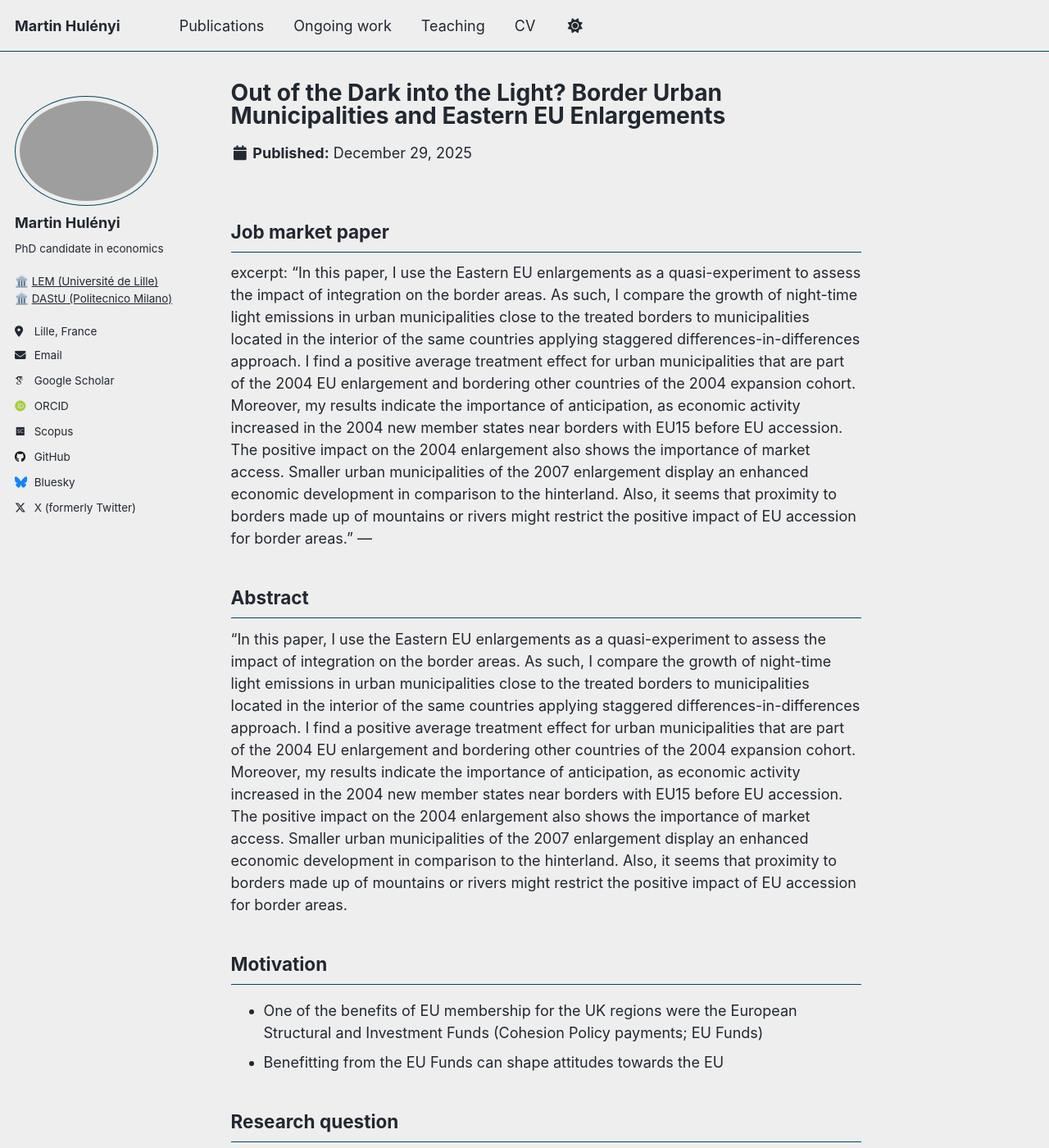
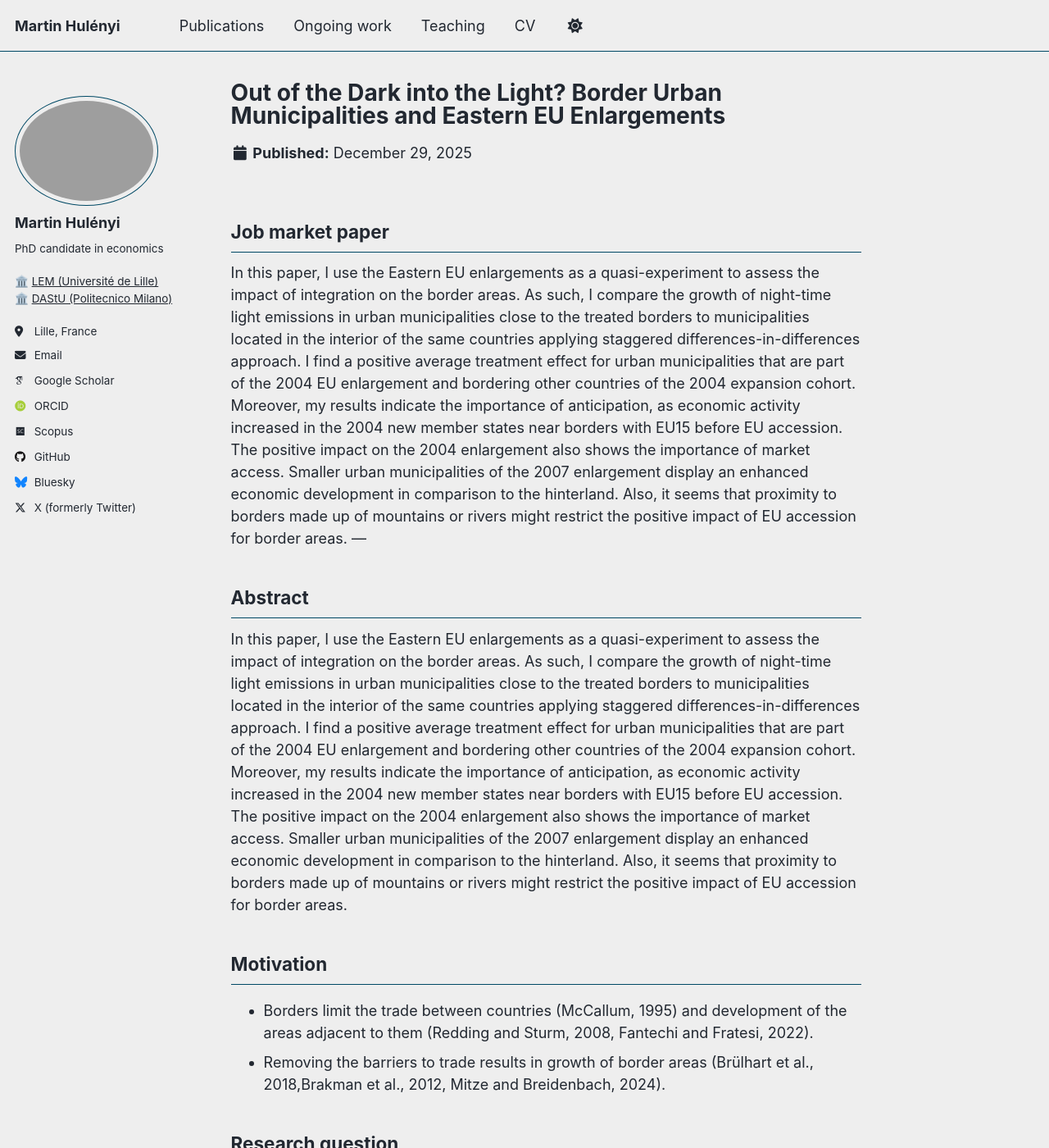
Before and after one commit to martinhulenyi/martinhulenyi.github.io, a Jekyll site: the page built from _ongoing_work/01_eu_funds_brexit.md, in a window 1280 px wide and 1400 px high. Shown: the whole window at 82% size. Built offline with Jekyll 4.4.1, drawn with Linux system fonts in a browser that asks for light colours; some web fonts are replaced; a script that is not in the unit is left out.

Commit message:
Update 01_eu_funds_brexit.md

```diff
--- a/_ongoing_work/01_eu_funds_brexit.md
+++ b/_ongoing_work/01_eu_funds_brexit.md
@@ -12,15 +12,15 @@ jmp: true
 ---
 
 ## Job market paper ##
-excerpt: "In this paper, I use the Eastern EU enlargements as a quasi-experiment to assess the impact of integration on the border areas. As such, I compare the growth of night-time light emissions in urban municipalities close to the treated borders  to municipalities located  in the interior of the same countries applying staggered differences-in-differences approach. I find a positive average treatment effect for urban municipalities that are part of the 2004 EU enlargement and bordering other  countries of the 2004 expansion cohort. Moreover, my results indicate the  importance of anticipation, as economic activity increased in the 2004 new member states near borders with EU15 before EU accession. The positive impact on the 2004 enlargement also shows the importance of market access. Smaller urban municipalities of the 2007 enlargement display an enhanced economic development in comparison to the hinterland. Also, it seems that proximity to borders made up of mountains or rivers might restrict the positive impact of EU accession for border areas."
+In this paper, I use the Eastern EU enlargements as a quasi-experiment to assess the impact of integration on the border areas. As such, I compare the growth of night-time light emissions in urban municipalities close to the treated borders  to municipalities located  in the interior of the same countries applying staggered differences-in-differences approach. I find a positive average treatment effect for urban municipalities that are part of the 2004 EU enlargement and bordering other  countries of the 2004 expansion cohort. Moreover, my results indicate the  importance of anticipation, as economic activity increased in the 2004 new member states near borders with EU15 before EU accession. The positive impact on the 2004 enlargement also shows the importance of market access. Smaller urban municipalities of the 2007 enlargement display an enhanced economic development in comparison to the hinterland. Also, it seems that proximity to borders made up of mountains or rivers might restrict the positive impact of EU accession for border areas.
 ---
 
 ## Abstract
-"In this paper, I use the Eastern EU enlargements as a quasi-experiment to assess the impact of integration on the border areas. As such, I compare the growth of night-time light emissions in urban municipalities close to the treated borders  to municipalities located  in the interior of the same countries applying staggered differences-in-differences approach. I find a positive average treatment effect for urban municipalities that are part of the 2004 EU enlargement and bordering other  countries of the 2004 expansion cohort. Moreover, my results indicate the  importance of anticipation, as economic activity increased in the 2004 new member states near borders with EU15 before EU accession. The positive impact on the 2004 enlargement also shows the importance of market access. Smaller urban municipalities of the 2007 enlargement display an enhanced economic development in comparison to the hinterland. Also, it seems that proximity to borders made up of mountains or rivers might restrict the positive impact of EU accession for border areas.
+In this paper, I use the Eastern EU enlargements as a quasi-experiment to assess the impact of integration on the border areas. As such, I compare the growth of night-time light emissions in urban municipalities close to the treated borders  to municipalities located  in the interior of the same countries applying staggered differences-in-differences approach. I find a positive average treatment effect for urban municipalities that are part of the 2004 EU enlargement and bordering other  countries of the 2004 expansion cohort. Moreover, my results indicate the  importance of anticipation, as economic activity increased in the 2004 new member states near borders with EU15 before EU accession. The positive impact on the 2004 enlargement also shows the importance of market access. Smaller urban municipalities of the 2007 enlargement display an enhanced economic development in comparison to the hinterland. Also, it seems that proximity to borders made up of mountains or rivers might restrict the positive impact of EU accession for border areas.
 
 ## Motivation
-- One of the benefits  of EU membership for the UK regions were the European Structural and Investment Funds (Cohesion Policy payments; EU Funds)
-- Benefitting from the EU Funds can shape attitudes towards the EU
+- Borders limit the trade between countries (McCallum, 1995) and development of the areas adjacent to them (Redding and Sturm, 2008, Fantechi and Fratesi, 2022).
+- Removing the barriers to trade results in growth of border areas (Brülhart et al., 2018,Brakman et al., 2012, Mitze and Breidenbach, 2024).
 
 ## Research question
 - What is the impact of the EU Structural and Investment Funds on the outcome of the Brexit referendum in 2016 and the subsequent 2017 elections?
```
